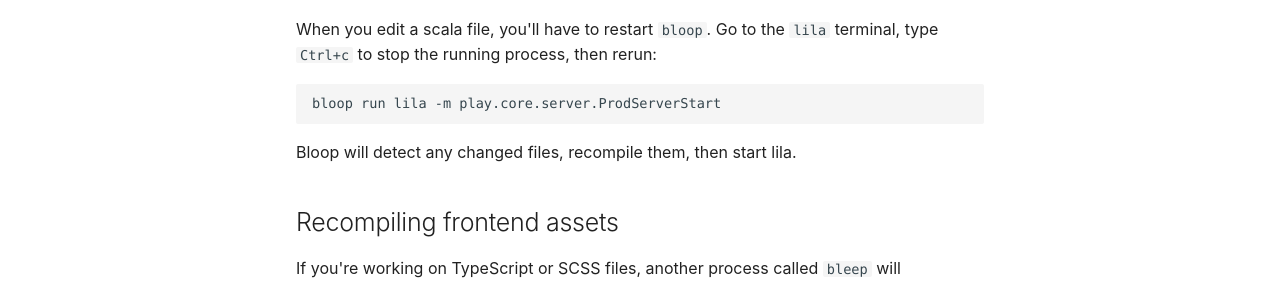
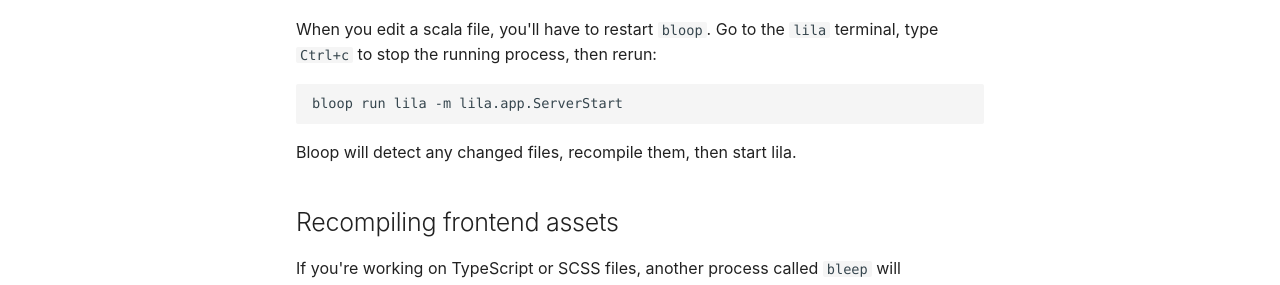
Before and after one commit to lichess-org/lila-gitpod, an MkDocs documentation site: the page built from docs/development.md, in a window 1280 px wide and 1334 px high. Shown: the part 673-958 px from the top of the window. Built offline with MkDocs 1.6.1 and Material for MkDocs 9.7.7, drawn with Linux system fonts in a browser that asks for light colours; comment, search, counter and statistics services are not loaded.

Commit message:
Update entry point for bloop run (#15)

```diff
--- a/.gitpod.yml
+++ b/.gitpod.yml
@@ -14,7 +14,7 @@ tasks:
       sbt bloopInstall
       gp sync-done lila-sbt
       bloop compile lila
-      bloop run lila -m play.core.server.ProdServerStart
+      bloop run lila -m lila.app.ServerStart
   - name: lila-ws
     command: |
       gp sync-await lila-sbt
--- a/docs/development.md
+++ b/docs/development.md
@@ -19,7 +19,7 @@ To open them in your workspace:
 
 When you edit a scala file, you'll have to restart `bloop`. Go to the `lila` terminal, type `Ctrl+c` to stop the running process, then rerun:
 
-    bloop run lila -m play.core.server.ProdServerStart
+    bloop run lila -m lila.app.ServerStart
 
 Bloop will detect any changed files, recompile them, then start lila.
 
```
